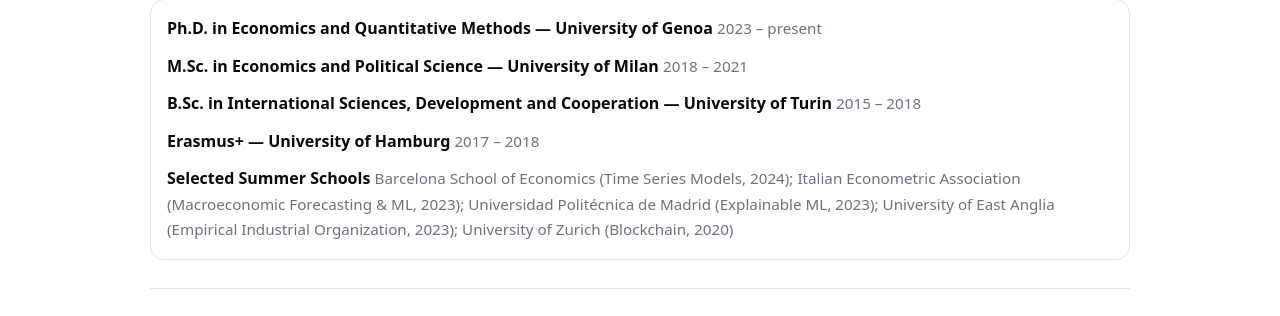
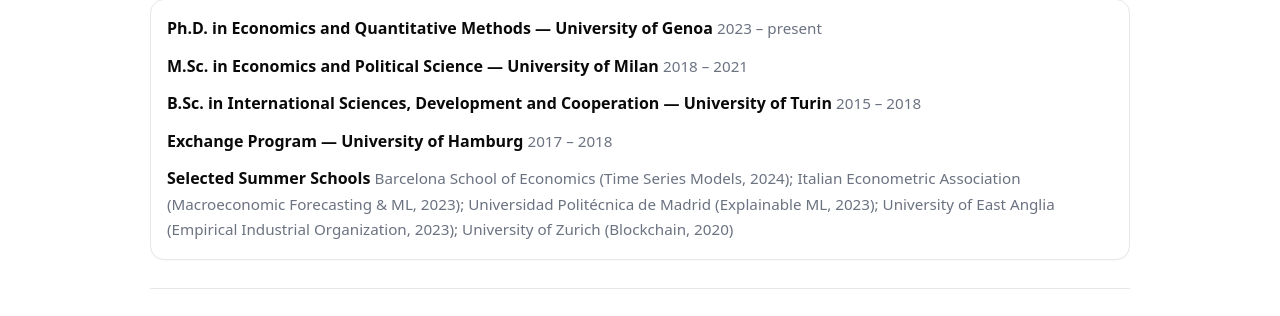
Before and after one commit to ferraroantonio/ferraroantonio.github.io, a Jekyll site: the page built from index.md, in a window 1280 px wide. Shown: the part 989-1305 px from the top of the page. Built offline with Jekyll 4.4.1, drawn with Linux system fonts in a browser that asks for light colours.

Commit message:
Update index.md

```diff
--- a/index.md
+++ b/index.md
@@ -48,7 +48,7 @@ description: "Antonio Ferraro — PhD Candidate in Economics & Quantitative Meth
   <li class="item"><strong>Ph.D. in Economics and Quantitative Methods — University of Genoa</strong> <span class="meta">2023 – present</span></li>
   <li class="item"><strong>M.Sc. in Economics and Political Science — University of Milan</strong> <span class="meta">2018 – 2021</span></li>
   <li class="item"><strong>B.Sc. in International Sciences, Development and Cooperation — University of Turin</strong> <span class="meta">2015 – 2018</span></li>
-  <li class="item"><strong>Erasmus+ — University of Hamburg</strong> <span class="meta">2017 – 2018</span></li>
+  <li class="item"><strong>Exchange Program — University of Hamburg</strong> <span class="meta">2017 – 2018</span></li>
   <li class="item"><strong>Selected Summer Schools</strong> <span class="meta">Barcelona School of Economics (Time Series Models, 2024); Italian Econometric Association (Macroeconomic Forecasting & ML, 2023); Universidad Politécnica de Madrid (Explainable ML, 2023); University of East Anglia (Empirical Industrial Organization, 2023); University of Zurich (Blockchain, 2020)</span></li>
 </ul>
 </div>
```
